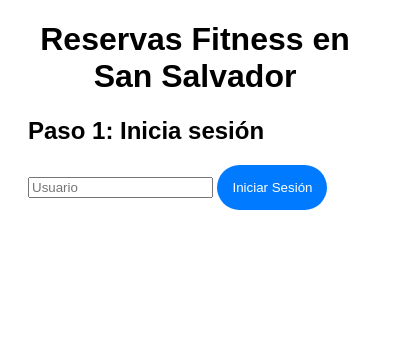
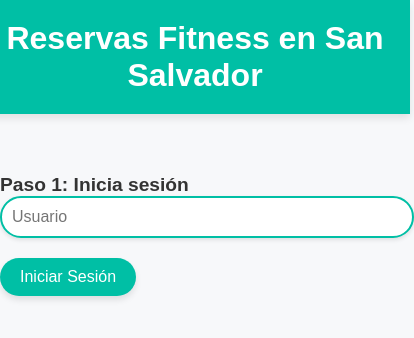
Before and after one commit to yimmy-mvp/prueba-tres, a plain HTML site: page index.html in a window 390 px wide. Shown: the whole page, 414 px wide, since content can reach past the window. Drawn offline with nearby package versions, Linux system fonts and the light colour scheme.

Commit message:
Update style.css

```diff
--- a/style.css
+++ b/style.css
@@ -1,42 +1,94 @@
+/* General Styles */
 body {
-    font-family: Arial, sans-serif;
+    font-family: 'Poppins', sans-serif;
+    background-color: #F7F8FA;
+    margin: 0;
+    padding: 0;
+    display: flex;
+    flex-direction: column;
+    align-items: center;
 }
 
 header {
     text-align: center;
-    margin-bottom: 20px;
+    margin-bottom: 40px;
+    padding: 20px;
+    background-color: #00BFA5;
+    color: white;
+    width: 100%;
+    box-shadow: 0 4px 8px rgba(0, 0, 0, 0.1);
+}
+
+h1, h2 {
+    margin: 0;
+    font-weight: 600;
+}
+
+h1 {
+    font-size: 2.5rem;
+}
+
+h2 {
+    font-size: 1.5rem;
+    color: #333;
 }
 
 .step {
     margin: 20px;
+    width: 100%;
+    max-width: 600px;
 }
 
 #map {
-    height: 400px; /* Altura del mapa */
+    height: 400px;
     width: 100%;
     border: 1px solid #ccc;
+    border-radius: 10px;
 }
 
 .hidden {
     display: none;
 }
 
+/* Buttons */
 button {
-    padding: 10px 20px;
-    background-color: #007bff;
+    background-color: #00BFA5;
     color: white;
     border: none;
+    border-radius: 25px;
+    padding: 15px 25px;
+    font-size: 1rem;
     cursor: pointer;
+    transition: background-color 0.3s ease, transform 0.1s ease;
+    box-shadow: 0 4px 6px rgba(0, 0, 0, 0.1);
 }
 
 button:hover {
-    background-color: #0056b3;
+    background-color: #008E75;
 }
 
-#qrCode {
-    margin-top: 20px;
+button:active {
+    transform: scale(0.98);
 }
 
+/* Input Fields */
+input[type="text"] {
+    padding: 10px;
+    font-size: 1rem;
+    border: 2px solid #00BFA5;
+    border-radius: 25px;
+    width: 100%;
+    margin-bottom: 20px;
+    outline: none;
+    box-shadow: 0 2px 4px rgba(0, 0, 0, 0.1);
+    transition: border-color 0.3s ease;
+}
+
+input[type="text"]:focus {
+    border-color: #FFA726;
+}
+
+/* Animations and Transitions */
 .fade-in {
     opacity: 0;
     transition: opacity 0.4s ease;
@@ -55,26 +107,49 @@ button:hover {
     transform: translateY(0);
 }
 
-button {
-    background-color: #007bff;
-    color: white;
-    border-radius: 25px;
-    padding: 15px;
-    transition: background-color 0.3s ease;
+/* Schedule List */
+ul {
+    list-style-type: none;
+    padding: 0;
 }
 
-button:hover {
-    background-color: #0056b3;
+li {
+    padding: 10px 20px;
+    background-color: white;
+    border: 1px solid #ddd;
+    border-radius: 10px;
+    margin-bottom: 10px;
+    cursor: pointer;
+    transition: background-color 0.3s ease;
+    box-shadow: 0 2px 4px rgba(0, 0, 0, 0.1);
 }
 
-button:active {
-    transform: scale(0.98);
+li:hover {
+    background-color: #F0F0F0;
 }
 
+/* Confirmation Message */
+#confirmationMessage {
+    font-size: 1.25rem;
+    color: #00BFA5;
+    font-weight: bold;
+    text-align: center;
+    margin-bottom: 20px;
+}
+
+/* QR Code */
+#qrCode {
+    display: block;
+    margin: 0 auto;
+    margin-top: 20px;
+}
+
+/* Progress Bar */
 .progress-bar {
     background-color: #F0F0F0;
     border-radius: 50px;
     padding: 5px;
+    margin: 20px 0;
 }
 
 .progress-bar-fill {
@@ -84,3 +159,18 @@ button:active {
     border-radius: inherit;
     transition: width 0.5s ease;
 }
+
+/* Media Queries for Responsiveness */
+@media (max-width: 768px) {
+    h1 {
+        font-size: 2rem;
+    }
+
+    h2 {
+        font-size: 1.2rem;
+    }
+
+    button {
+        padding: 10px 20px;
+    }
+}
```
